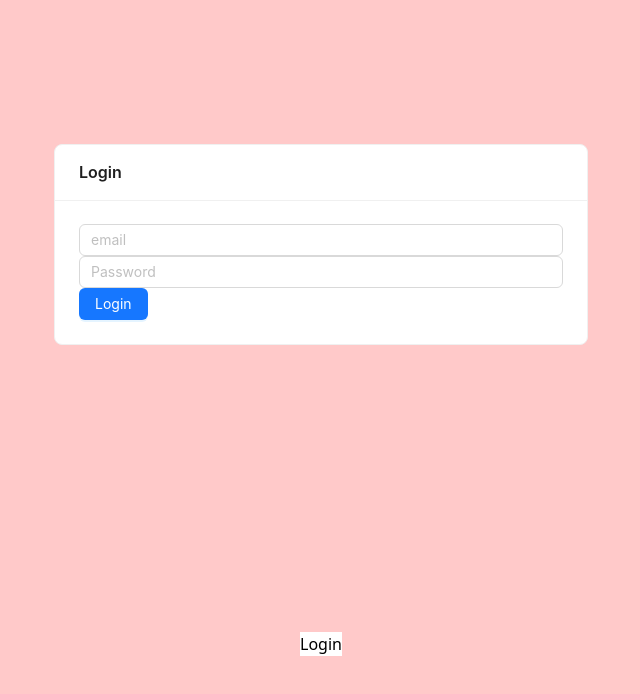
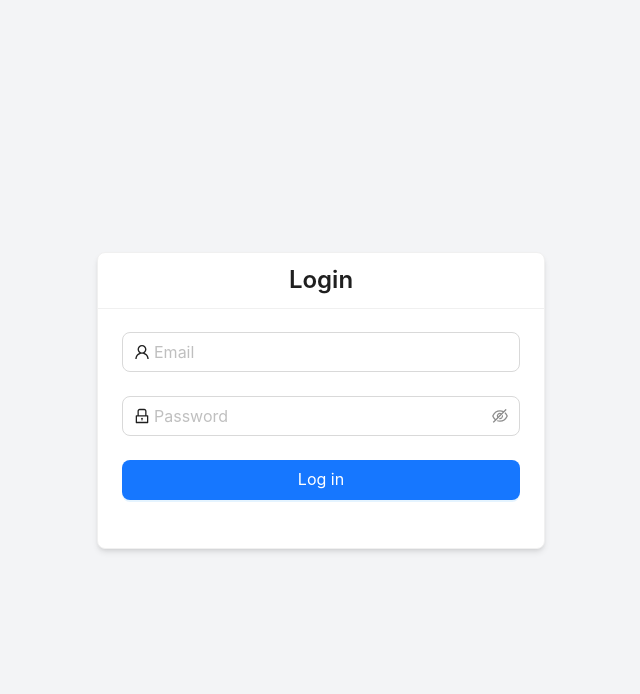
Before and after one commit to naumaan-kalyani08/fullstack-learning, a React (Vite) app in the folder frontend/: page /login in a window 1280 px wide. Shown: the top 694 px of the page, without its empty margins (319-959 px from the left). Built offline with nearby package versions, Linux system fonts and the light colour scheme.

Commit message:
developed frontend for login page

```diff
--- a/frontend/src/pages/Login.jsx
+++ b/frontend/src/pages/Login.jsx
@@ -1,16 +1,66 @@
-import { Button, Card, Input } from "antd";
+import { Button, Card, Form, Input, message } from "antd";
+import { UserOutlined, LockOutlined } from "@ant-design/icons";
 
 const Login = () => {
+  const [form] = Form.useForm();
+
+  const onFinish = async (values) => {
+    try {
+      // TODO: Implement your login logic here
+      console.log("Login values:", values);
+      message.success("Login successful!");
+    } catch (error) {
+      message.error("Login failed!");
+    }
+  };
+
   return (
-    <div className="login-card-container bg-red-200 ">
-      <Card title="Login" className="login-card-main bg-white">
-        <Input placeholder="email" />
-        <Input placeholder="Password" />
-        <div className="">
-          <Button type="primary">Login</Button>
-        </div>
+    <div className="flex items-center justify-center min-h-screen bg-gray-100">
+      <Card
+        title="Login"
+        className="w-full max-w-md shadow-md"
+        headStyle={{ textAlign: "center", fontSize: "1.5rem" }}
+      >
+        <Form
+          form={form}
+          name="login"
+          onFinish={onFinish}
+          layout="vertical"
+          requiredMark={false}
+        >
+          <Form.Item
+            name="email"
+            rules={[
+              { required: true, message: "Please input your email!" },
+              { type: "email", message: "Please enter a valid email!" },
+            ]}
+          >
+            <Input prefix={<UserOutlined />} placeholder="Email" size="large" />
+          </Form.Item>
+
+          <Form.Item
+            name="password"
+            rules={[{ required: true, message: "Please input your password!" }]}
+          >
+            <Input.Password
+              prefix={<LockOutlined />}
+              placeholder="Password"
+              size="large"
+            />
+          </Form.Item>
+
+          <Form.Item className="mb-0">
+            <Button
+              type="primary"
+              htmlType="submit"
+              className="w-full"
+              size="large"
+            >
+              Log in
+            </Button>
+          </Form.Item>
+        </Form>
       </Card>
-      <div className="login-card-main bg-white">Login</div>
     </div>
   );
 };
```
